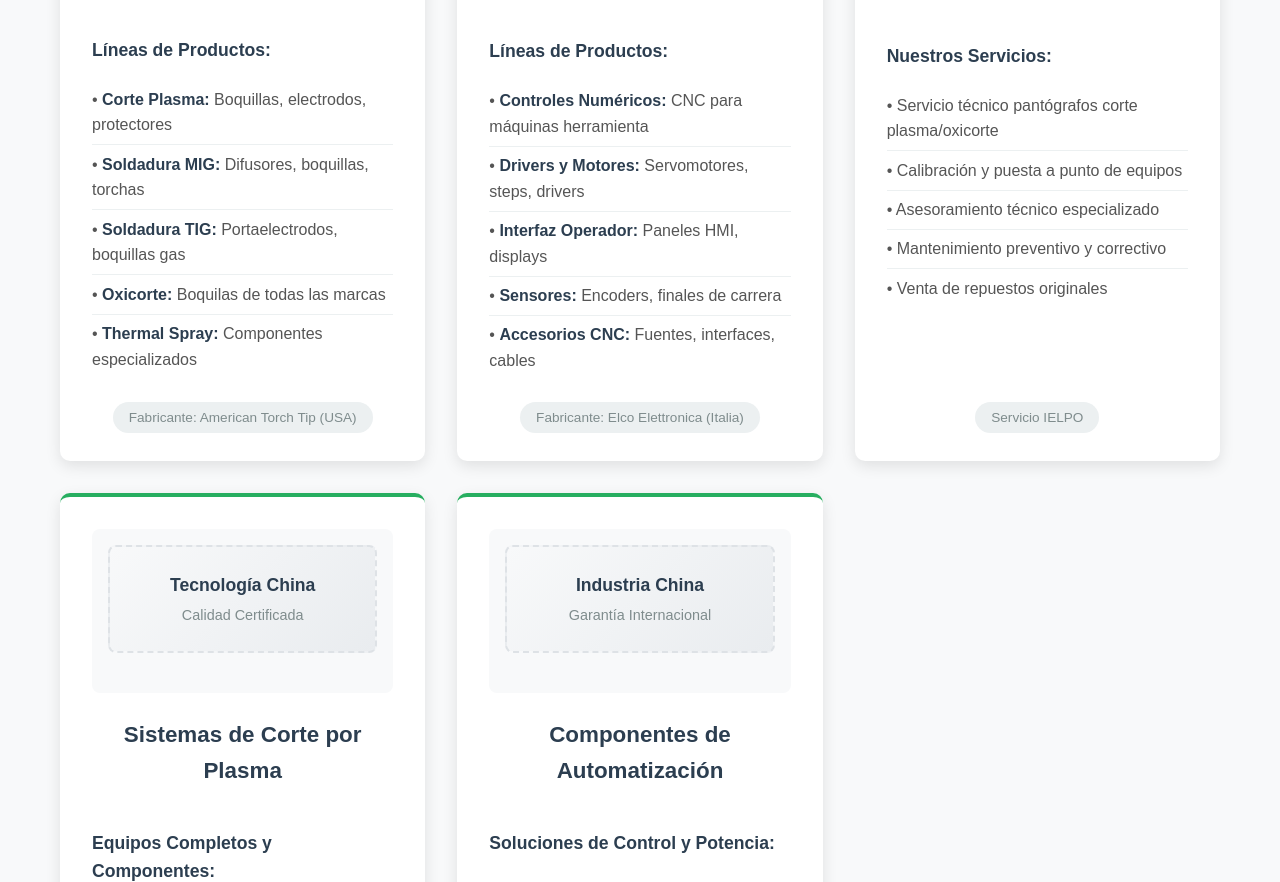
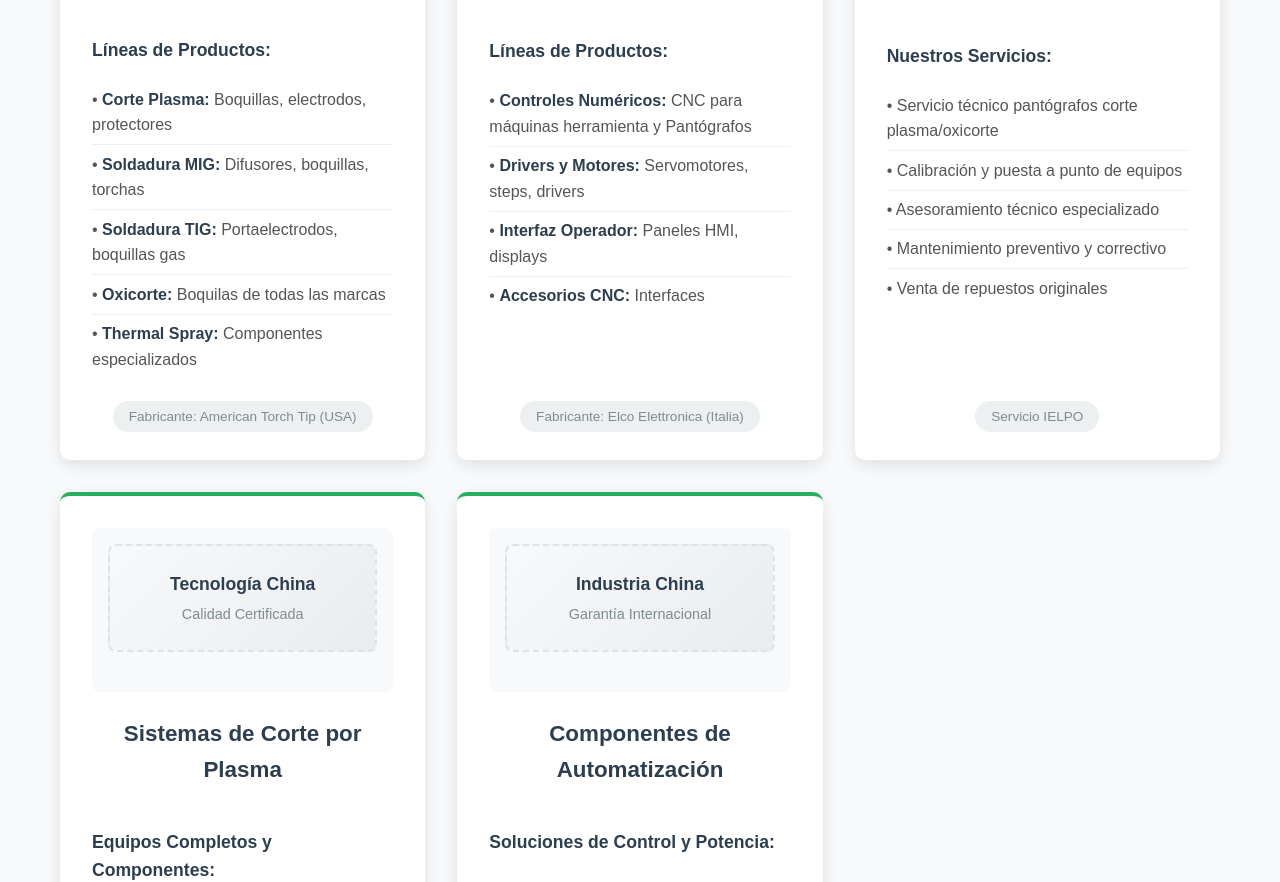
Before and after one commit to IELPOAR/ielpo-website, a plain HTML site: page index.html in a window 1280 px wide. Shown: the part 1486-2368 px from the top of the page. Drawn offline with Linux system fonts and the light colour scheme.

Commit message:
Add files via upload

```diff
--- a/index.html
+++ b/index.html
@@ -474,11 +474,10 @@
                 <div class="producto-lista">
                     <h4>Líneas de Productos:</h4>
                     <ul class="producto-features">
-                        <li>• <strong>Controles Numéricos:</strong> CNC para máquinas herramienta</li>
+                        <li>• <strong>Controles Numéricos:</strong> CNC para máquinas herramienta y Pantógrafos</li>
                         <li>• <strong>Drivers y Motores:</strong> Servomotores, steps, drivers</li>
                         <li>• <strong>Interfaz Operador:</strong> Paneles HMI, displays</li>
-                        <li>• <strong>Sensores:</strong> Encoders, finales de carrera</li>
-                        <li>• <strong>Accesorios CNC:</strong> Fuentes, interfaces, cables</li>
+                        <li>• <strong>Accesorios CNC:</strong> Interfaces</li>
                     </ul>
                 </div>
                 <div class="producto-marca">
```
